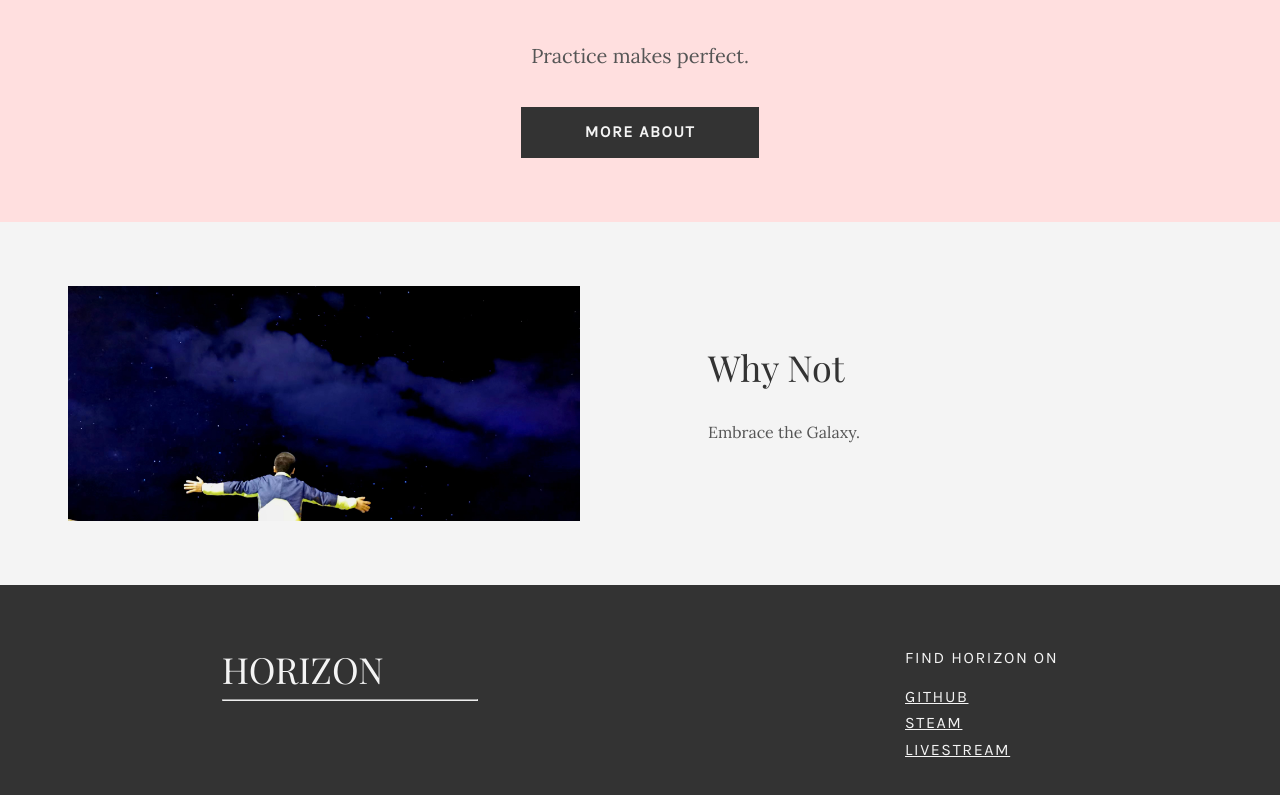
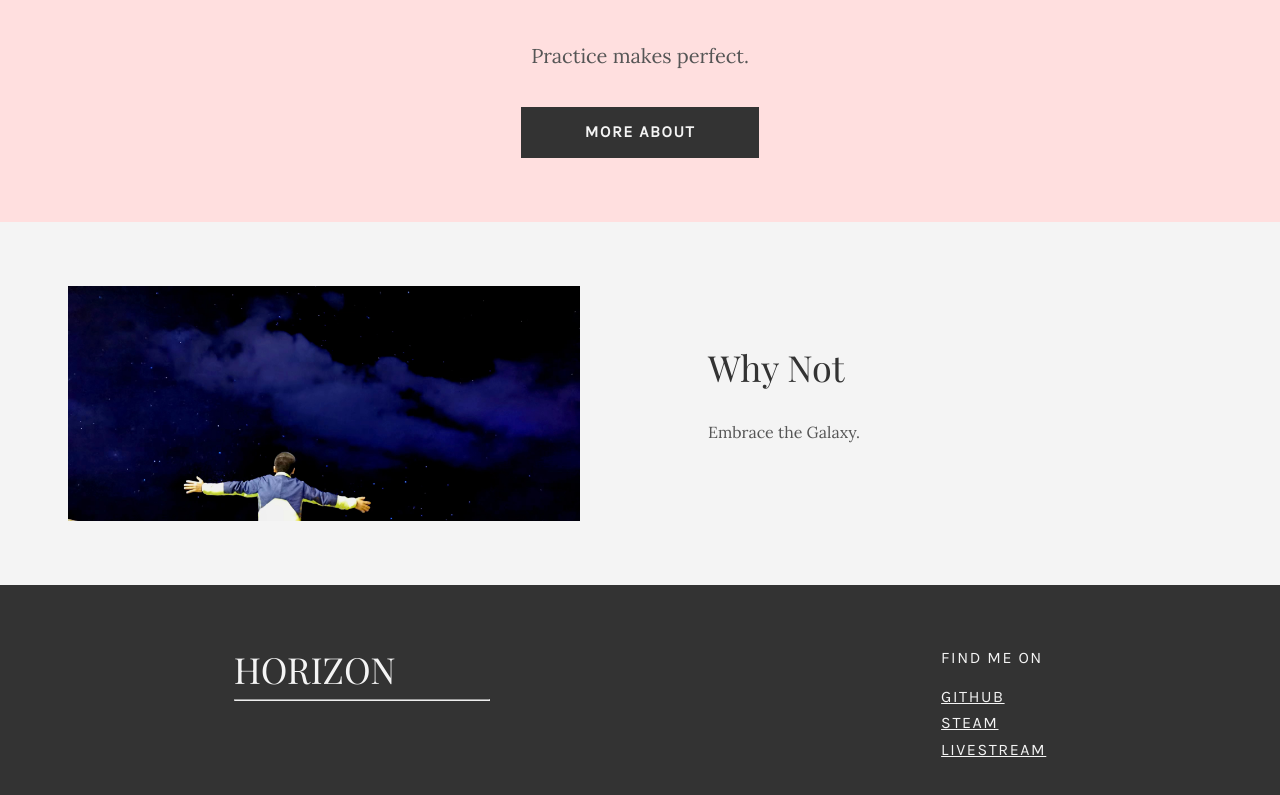
Before and after one commit to Horizon12275/Horizon.kyz, a Gatsby site: page / in a window 1280 px wide. Shown: the part 1901-2696 px from the top of the page. Built offline with nearby package versions, Linux system fonts and the light colour scheme; Gatsby itself is replaced by a stand-in of ours.

Commit message:
footer-change

```diff
--- a/src/common/components/footer.js
+++ b/src/common/components/footer.js
@@ -78,7 +78,7 @@ export default () => (
             </div>
           </div>
           <div className="flex flex-column">
-            <span className="near-white sans-serif f5 tracked mb3 db">FIND {data.site.siteMetadata.siteTitle} ON</span>
+            <span className="near-white sans-serif f5 tracked mb3 db">FIND ME ON</span>
             <a href="https://github.com/Horizon4U" className="near-white sans-serif f5 tracked pv1 db">GITHUB</a>
             <a href="https://steamcommunity.com/profiles/76561198327411284/" className="near-white sans-serif f5 tracked pv1 db">STEAM</a>
             <a href="http://www.cac.gov.cn/gzzt/ztzl/zt/esd/A0920010911index_1.htm" className="near-white sans-serif f5 tracked pv1 db">LIVESTREAM</a>
```
